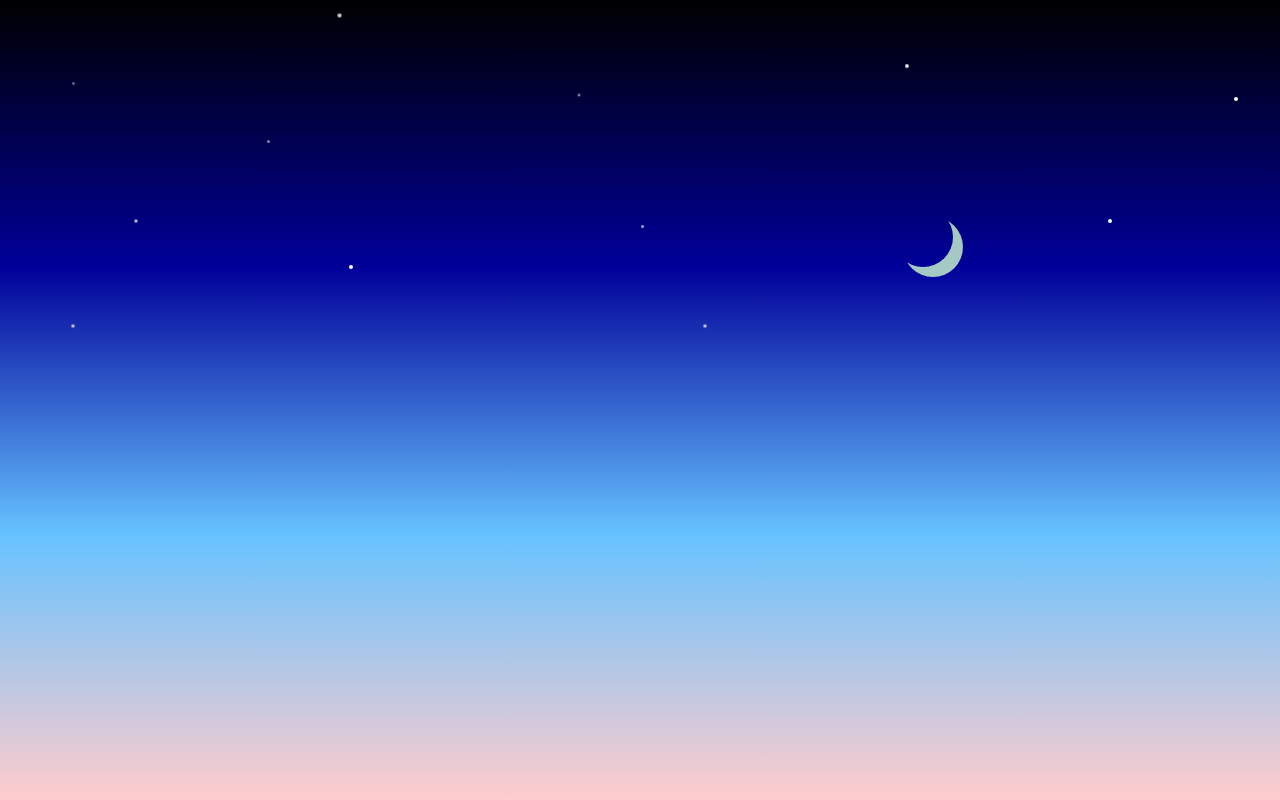
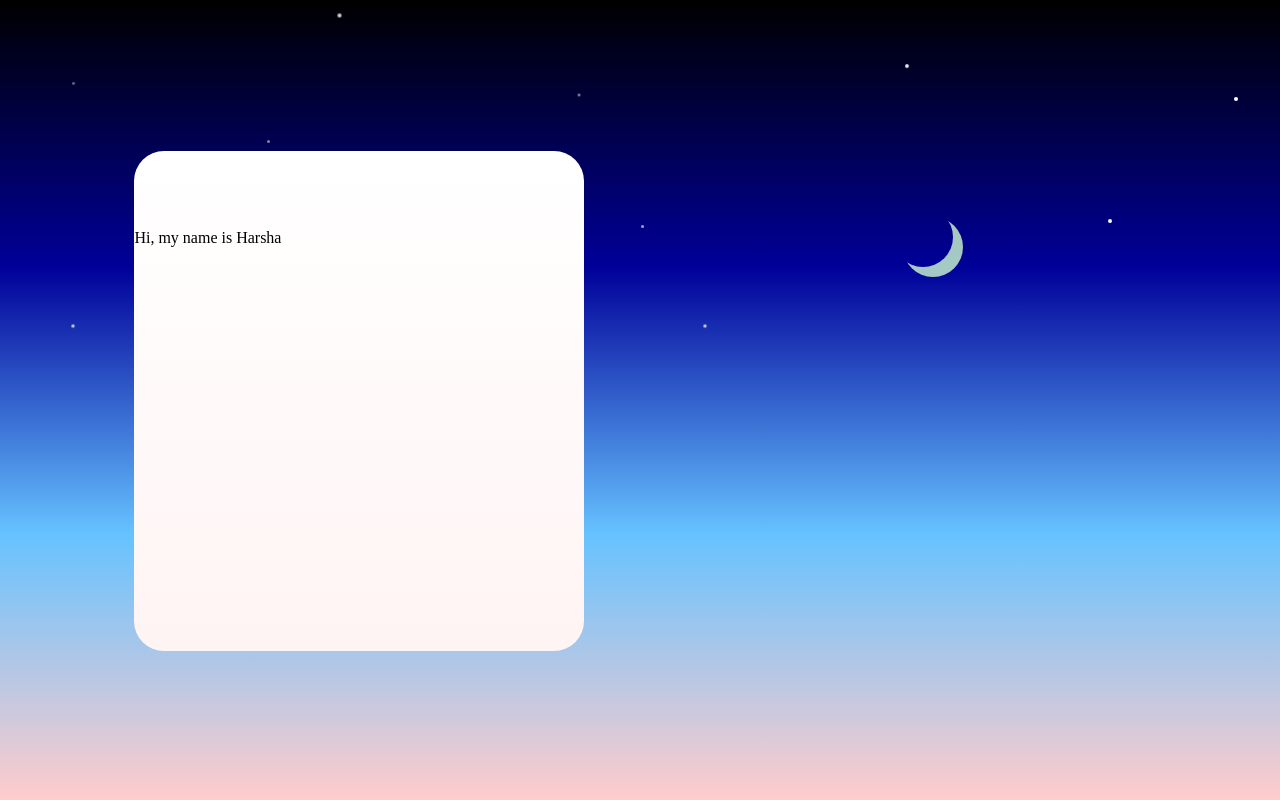
Before and after one commit to harsha-helix/harsha-helix.github.io, a plain HTML site: page index.html in a window 1280 px wide. Drawn offline with Linux system fonts and the light colour scheme.

Commit message:
added box

```diff
--- a/index.html
+++ b/index.html
@@ -186,10 +186,13 @@
   }
   .intro-box{
 	 position: relative;
-	 margin: auto;
-	 background-color: white;
-	 height: 10%;
-	 width: 25%;
+	 height: 500px;
+	 width: 450px;
+	 z-index: 2;
+	 margin-left: 10%;
+	 margin-top: -10%;
+	 background: linear-gradient( white, rgb(255, 244, 244));
+	 border-radius: 30px;
 	}
 </style>
 <div>
@@ -208,5 +211,7 @@
 <div class="istar-1 iistar-9"></div>
 <div class="moon moon-ani"></div>
 </div>
-	<div class="intro-box"></div>
+<div class="intro-box">
+<p id="about-me"> Hi, my name is Harsha </p>
+</div>
 </html>
```
